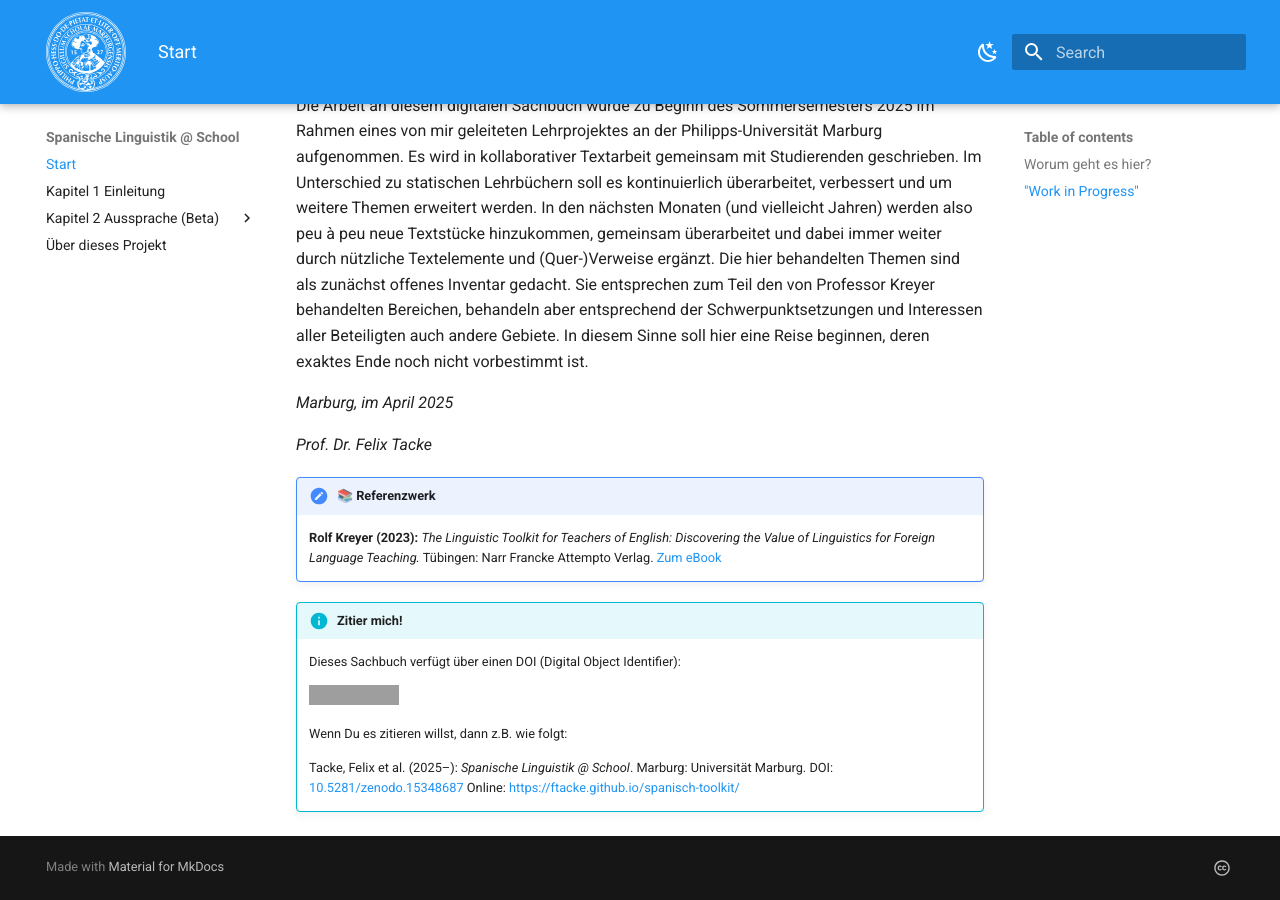
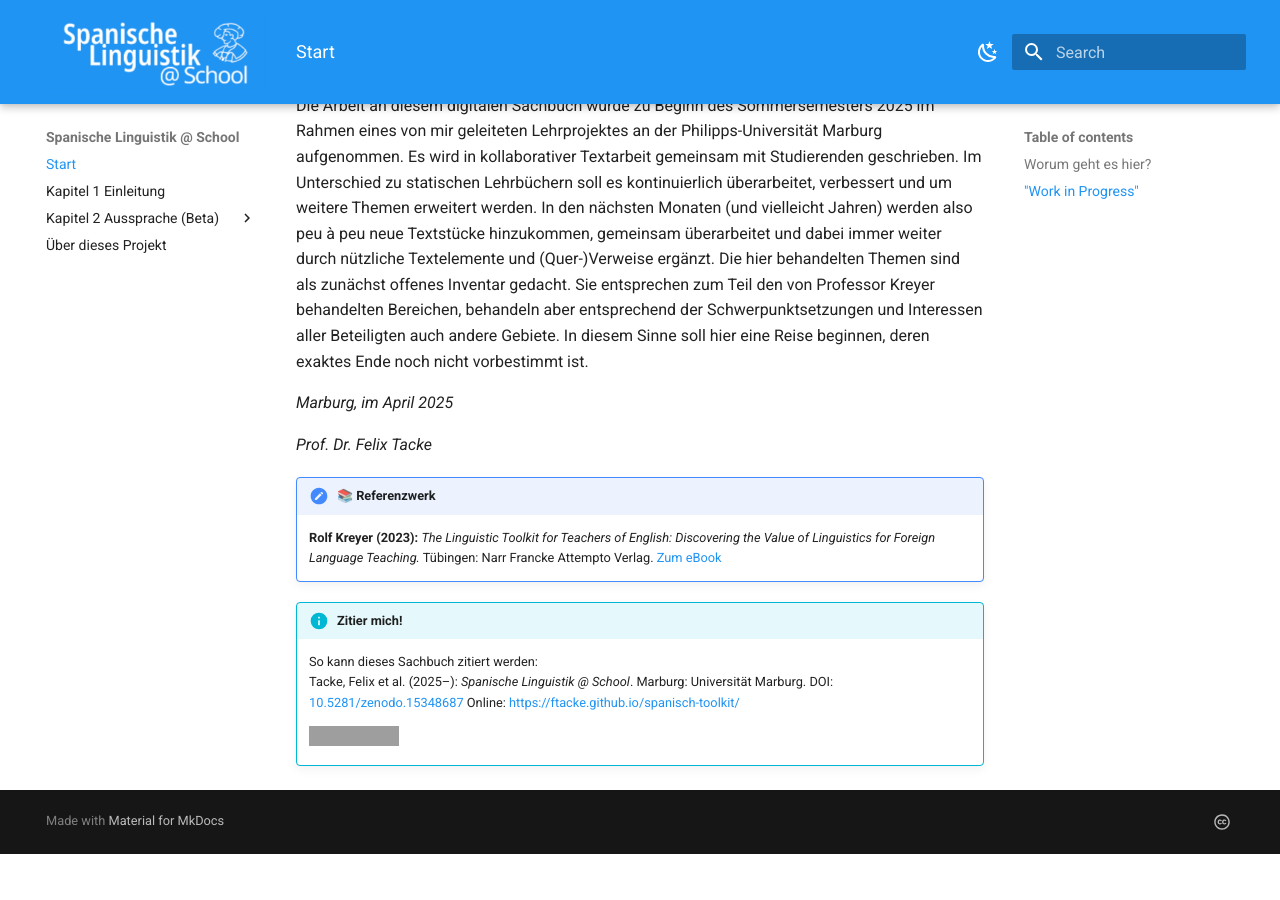
Before and after one commit to FTacke/spanisch-toolkit, an MkDocs documentation site: the page built from docs/index.md, in a window 1280 px wide and 900 px high, scrolled down 624 px. Built offline with MkDocs 1.6.1 and Material for MkDocs 9.7.7, drawn with Linux system fonts in a browser that asks for light colours; after the commit the page ends 1478 px from its top, so only the background shows below that; grey boxes are pictures that could not be loaded.

Commit message:
logo, details

```diff
--- a/docs/index.md
+++ b/docs/index.md
@@ -17,10 +17,7 @@ Die Arbeit an diesem digitalen Sachbuch wurde zu Beginn des Sommersemesters 2025
     **Rolf Kreyer (2023):** *The Linguistic Toolkit for Teachers of English: Discovering the Value of Linguistics for Foreign Language Teaching.*  Tübingen: Narr Francke Attempto Verlag. [Zum eBook](https://www.narr.de/the-linguistic-toolkit-for-teachers-of-english-18611/){target="_blank" rel="noopener noreferrer"}
 
 !!! info "Zitier mich!"
-    Dieses Sachbuch verfügt über einen DOI (Digital Object Identifier):
+    So kann dieses Sachbuch zitiert werden:
+    Tacke, Felix et al. (2025–): *Spanische Linguistik @ School*. Marburg: Universität Marburg. DOI: [10.5281/zenodo.15348687](https://doi.org/10.5281/zenodo.15348687){target="_blank" rel="noopener noreferrer"} Online: [https://ftacke.github.io/spanisch-toolkit/](https://ftacke.github.io/spanisch-toolkit/){target="_blank" rel="noopener noreferrer"}
 
     [![DOI](https://zenodo.org/badge/DOI/10.5281/zenodo.15348687.svg)](https://doi.org/10.5281/zenodo.15348687){target="_blank" rel="noopener noreferrer"}
-
-    Wenn Du es zitieren willst, dann z.B. wie folgt:
-
-    Tacke, Felix et al. (2025–): *Spanische Linguistik @ School*. Marburg: Universität Marburg. DOI: [10.5281/zenodo.15348687](https://doi.org/10.5281/zenodo.15348687){target="_blank" rel="noopener noreferrer"} Online: [https://ftacke.github.io/spanisch-toolkit/](https://ftacke.github.io/spanisch-toolkit/){target="_blank" rel="noopener noreferrer"}
--- a/mkdocs.yml
+++ b/mkdocs.yml
@@ -7,7 +7,8 @@ theme:
     - content.details
 
   name: material
-  logo: assets/images/logo.svg
+  logo: assets/images/toolkit_logo2.png
+  favicon: assets/images/toolkit_favicon.png
   palette:
     - scheme: default
       primary: blue     # Material-Design-Standardfarbe für hellen Modus
```
Also changed, not shown: docs/assets/images/logo.svg (deleted), docs/assets/images/toolkit_favicon.png (added), docs/assets/images/toolkit_logo.png (added), docs/assets/images/toolkit_logo2.png (added).
